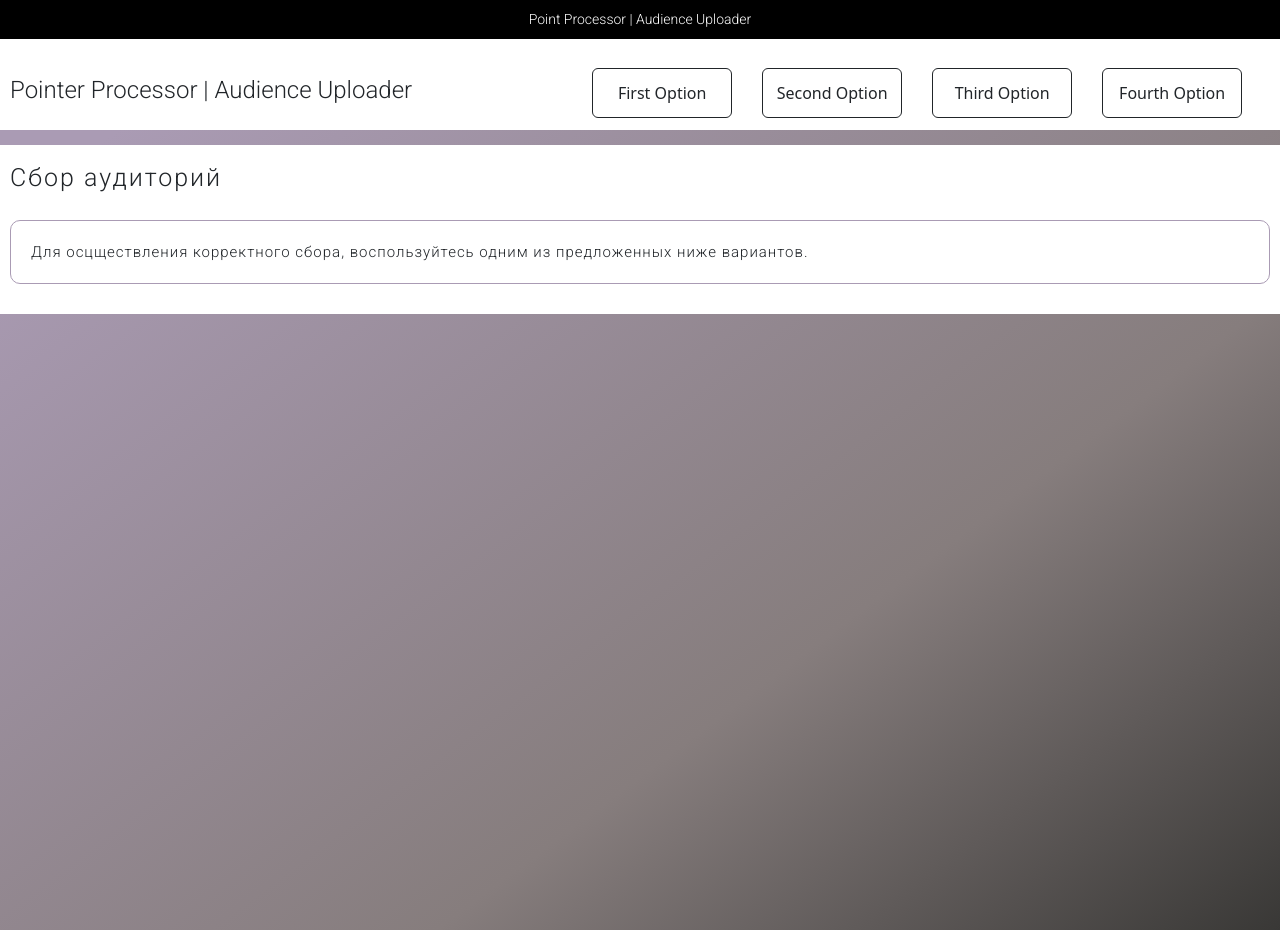
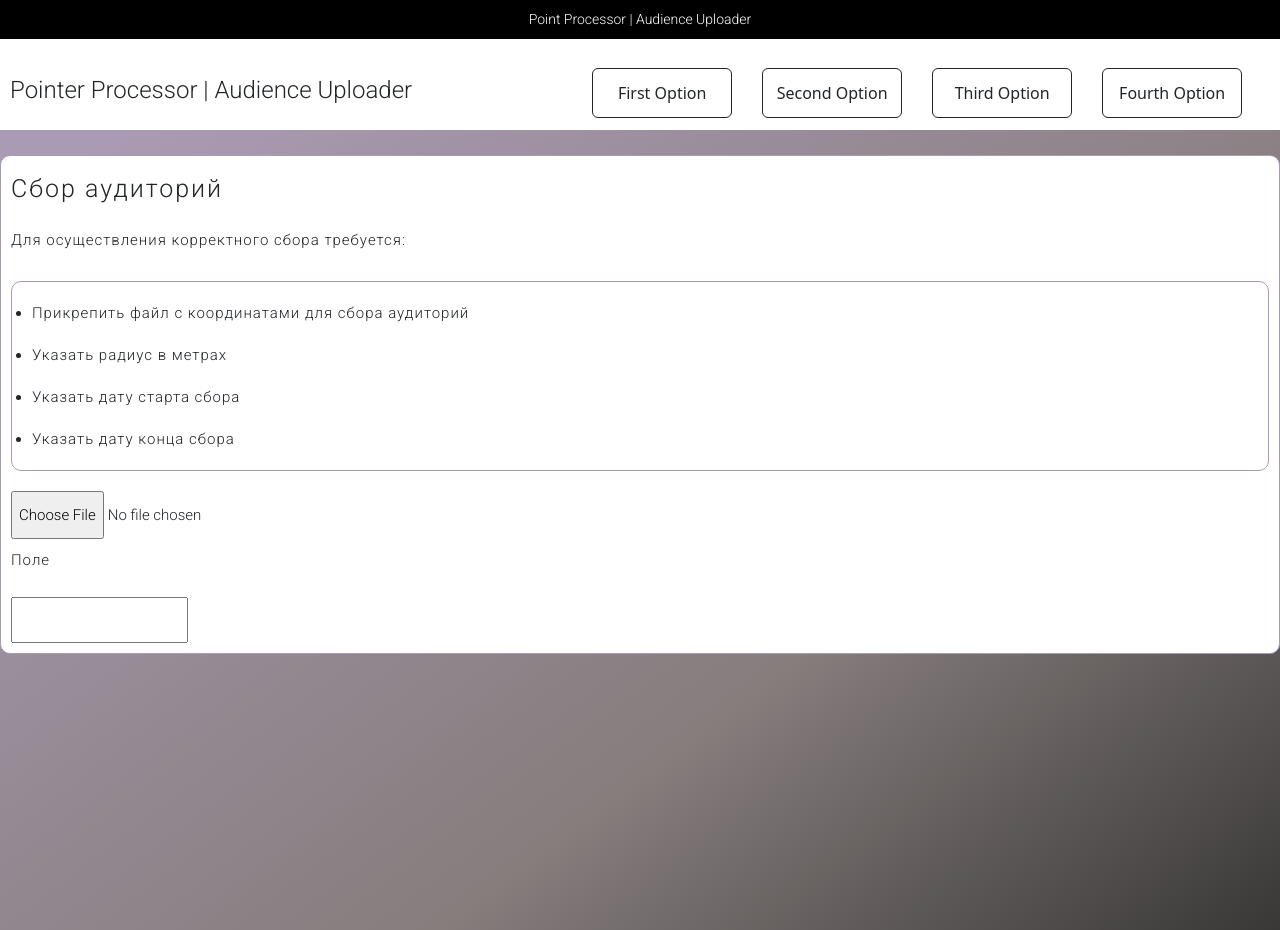
Before and after one commit to Arnisfet/Pointer-Processor, a React (Vite) app: page / in a window 1280 px wide. Both pictures are taken after a click on the button "First Option". Built offline with nearby package versions, Linux system fonts and the light colour scheme.

Commit message:
Created POST method for file uploading, not tested. Add new function TextField

```diff
--- a/data/data.js
+++ b/data/data.js
@@ -9,6 +9,6 @@ export const blocks = [
   },
   {
     title: 'Сбор аудиторий',
-    description: 'Для осцществления корректного сбора, воспользуйтесь одним из предложенных ниже вариантов. '
+    description: 'Для осуществления корректного сбора требуется: '
   }
 ]
--- a/public/styles/main-body.css
+++ b/public/styles/main-body.css
@@ -7,18 +7,20 @@
     transition: all 0.3s ease;
 }
 
-.main-body .text-base{
+.main-body .base{
     background: white;
-    margin-top: 10px;
     padding: 10px;
     font-family: 'Roboto', sans-serif;
     font-weight: 500;
     font-size: 15px;
     line-height: 2.8;
     letter-spacing: 1px;
+    border: 1px solid rgba(170,155,180,1);         /* Sets the border width and color */
+    border-radius: 10px;
+    margin: 20px auto;
 }
 
-p {
+ul {
     background: white;
     padding: 10px 20px;             /* Adjusts the padding inside the oval */
     border: 1px solid rgba(170,155,180,1);         /* Sets the border width and color */
--- /dev/null
+++ b/src/components/FileTransfer.jsx
@@ -0,0 +1,45 @@
+import React from 'react';
+
+export const FileTransfer = (
+  file,
+  url,
+  options
+) => {
+  return new Promise((resolve, reject) => {
+    //1. Create XHR
+    const xhr = new XMLHttpRequest();
+
+    //2. Open XHR
+    xhr.open('POST', url, true);
+
+    // Optional: Add event listener for progress if provided
+    if (options && options.onProgress) {
+      xhr.upload.onprogress = (event) => {
+        if (event.lengthComputable) {
+          const progress = (event.loaded / event.total) * 100;
+          options.onProgress(progress);
+        }
+      };
+    }
+    // response handler
+    xhr.onload = () => {
+      if (xhr.status >= 200 && xhr.status < 300) {
+        try {
+          const response = JSON.parse(xhr.responseText);
+          resolve(response);
+        } catch (error) {
+          reject(new Error('Failed to parse JSON response'));
+        }
+      } else {
+        reject(new Error(`HTTP error: ${xhr.status}`));
+      }
+    };
+
+    xhr.onerror = () => reject(new Error('Network error'));
+
+    const formData = new FormData();
+    formData.append('file', file);
+
+    xhr.send(formData);
+  });
+};
--- a/src/components/FileUploader.jsx
+++ b/src/components/FileUploader.jsx
@@ -0,0 +1,35 @@
+import React, { useId } from 'react';
+import { FileTransfer } from './FileTransfer.jsx';
+
+export default function FileUploader({ onUpload }) {
+  // Generate a unique ID for the input element
+  const id = useId();
+
+  // Handle the file input change
+  const handleFileChange = (event) => {
+    const file = event.target.files[0];
+    handleFile(file);
+  };
+
+  // Function to handle the file upload
+  const handleFile = (file) => {
+    if (!file) return;
+
+    // Call the FileTransfer function with the file and URL
+    FileTransfer(file, 'http://localhost:8000/upload', {
+      onProgress: (progress) => {
+        console.log(`Upload progress: ${progress}%`);
+      }
+    })
+      .then(onUpload)
+      .catch((e) => {
+        console.error('Upload failed', e);
+      });
+  };
+
+  return (
+    <label htmlFor={id}>
+      <input type="file" id={id} onChange={handleFileChange} />
+    </label>
+  );
+}
--- a/src/components/MainBody.jsx
+++ b/src/components/MainBody.jsx
@@ -1,26 +1,28 @@
 import React, { useState, useEffect } from 'react';
 import { blocks } from '../../data/data.js';
+import FileUploader from './FileUploader.jsx';
+import { TextField } from './TextField.jsx';
 
 function MainBlock(props) {
   return (
-    <div className="text-base">
+    <div>
       <h1>Основные функции веб интерфейса</h1>
       <p>
         {props.description}
+      </p>
         <ul>
           <li>{props.firstOption}</li>
           <li>{props.secondOption}</li>
           <li>{props.thirdOption}</li>
           <li>{props.fourthOption}</li>
         </ul>
-      </p>
     </div>
   );
 }
 
 function TextBlock(props) {
   return (
-    <div className="text-base">
+    <div>
       <h1>{props.title}</h1>
       <p>
         {props.description}
@@ -65,7 +67,7 @@ export default function MainBody({ selectedOption }) {
 // Define all components outside MainBody (best practice)
 function DefaultBody() {
   return (
-    <div>
+    <div className="base">
       <MainBlock
         title={blocks[0].title}
         description={blocks[0].description}
@@ -79,17 +81,26 @@ function DefaultBody() {
 
 function FirstOption() {
   return (
-    <div>
-      <TextBlock
-      title={blocks[1].title}
-      description={blocks[1].description}/>
+    <div className="base">
+      <TextBlock title={blocks[1].title} description={blocks[1].description} />
+      <ul>
+        <li>Прикрепить файл с координатами для сбора аудиторий</li>
+        <li>Указать радиус в метрах</li>
+        <li>Указать дату старта сбора</li>
+        <li>Указать дату конца сбора</li>
+      </ul>
+      <div>
+        <FileUploader />
+        <p>Поле</p>
+        <TextField />
+      </div>
     </div>
   );
 }
 
 function SecondOption() {
   return (
-    <div>
+    <div className="base">
       <h1>Second Option for the first button</h1>
     </div>
   );
@@ -97,7 +108,7 @@ function SecondOption() {
 
 function ThirdOption() {
   return (
-    <div>
+    <div className="base">
       <h1>Third Option for the first button</h1>
     </div>
   );
@@ -105,7 +116,7 @@ function ThirdOption() {
 
 function FourthOption() {
   return (
-    <div>
+    <div className="base">
       <h1>Fourth Option for the first button</h1>
     </div>
   );
--- /dev/null
+++ b/src/components/TextField.jsx
@@ -0,0 +1,23 @@
+import React from 'react';
+import { useState } from 'react';
+
+export const TextField = ({ label, placeholder }) => {
+  const [value, setValue] = React.useState('');
+
+  const handleChange = (event) => {
+    setValue(event.target.value);
+  };
+  return (
+    <div>
+      <label>
+        {label}
+        <input
+          type="text"
+          placeholder={placeholder}
+          value={value}
+          onChange={handleChange}
+        />
+      </label>
+    </div>
+  );
+};
```
